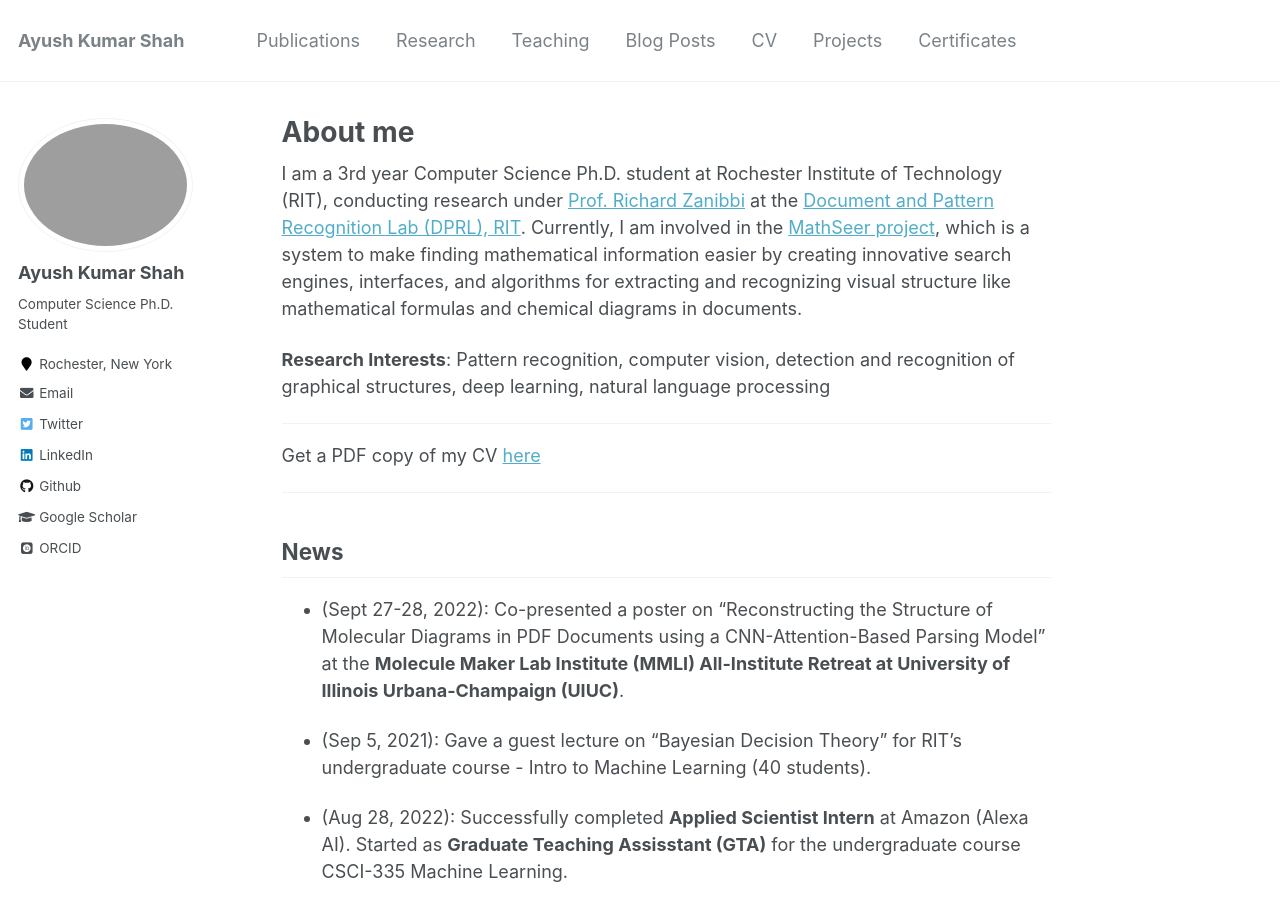
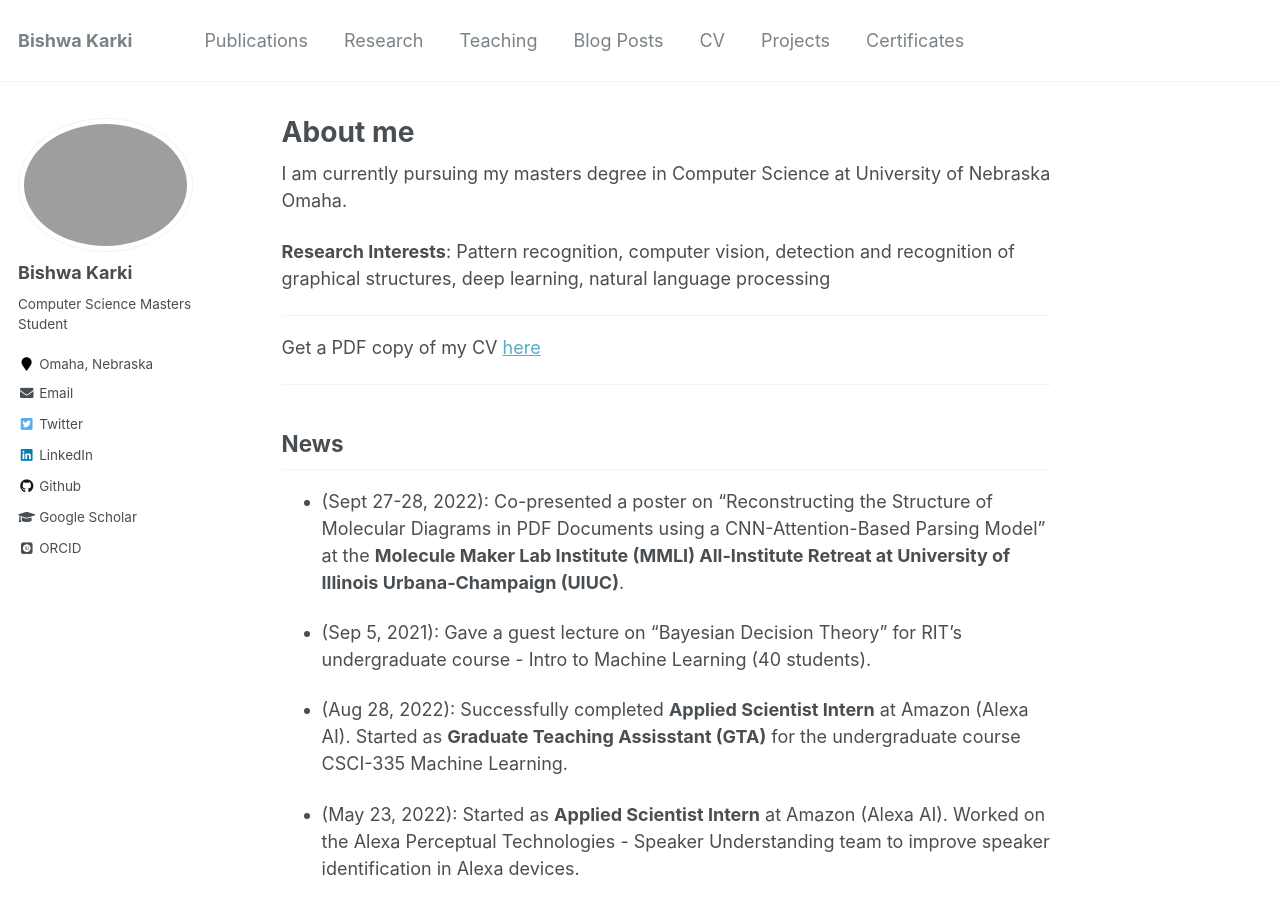
Before and after one commit to Bk073/bk073.github.io, a Jekyll site: the page built from _pages/about.md, in a window 1280 px wide and 900 px high. Built offline with Jekyll 4.4.1, drawn with Linux system fonts in a browser that asks for light colours; some web fonts are replaced; some of the changed text lies outside the part shown.

Commit message:
Changes basic layout

```diff
--- a/_config.yml
+++ b/_config.yml
@@ -7,9 +7,9 @@
 
 # Site Settings
 locale                   : "en-US"
-title                    : "Ayush Kumar Shah"
+title                    : "Bishwa Karki"
 title_separator          : "-"
-name                     : &name "Ayush Kumar Shah"
+name                     : &name "Bishwa Karki"
 description              : &description "My personal website to share my academic profile and research contributions. I also share my ideas and a reflection of intereseting topics I learn mostly in the field of Artificial Intelligence and Python."
 # url                      : https://ayushkumarshah.github.io # the base hostname & protocol for your site e.g. "https://mmistakes.github.io"
 url                      : https://shahayush.com # the base hostname & protocol for your site e.g. "https://mmistakes.github.io"
@@ -24,7 +24,7 @@ talkmap_link             : false #change to true to add link to talkmap on talks
 comments:
   provider               : "disqus"
   disqus:
-    shortname            : ayushkumarshah
+    shortname            : bishwakarki
   discourse:
     server               : # https://meta.discourse.org/t/embedding-discourse-comments-via-javascript/31963 , e.g.: meta.discourse.org
   facebook:
@@ -71,7 +71,7 @@ toc: true
 
 # Social Sharing
 twitter:
-  username               : &twitter ayushkumarshah7
+  username               : &twitter karkeebishwa1
 facebook:
   username               :
   app_id                 :
@@ -80,15 +80,15 @@ og_image                 :  # Open Graph/Twitter default site image
 # For specifying social profiles
 # - https://developers.google.com/structured-data/customize/social-profiles
 social:
-  name: Ayush Kumar Shah  # it will shows as the copyright owner in Footer
-  email: ayush.kumar.shah@gmail.com             # change to your email address
+  name: Bishwa Karki  # it will shows as the copyright owner in Footer
+  email: karkeebishwa@gmail.com             # change to your email address
   links:
     # The first element serves as the copyright owner's link
-    - https://twitter.com/ayushkumarshah7      # change to your twitter homepage
-    - https://github.com/ayushkumarshah       # change to your github homepage
+    - https://twitter.com/karkeebishwa7      # change to your twitter homepage
+    - https://github.com/bk073       # change to your github homepage
     # Uncomment below to add more social links
-    - https://www.facebook.com/ayushkumarshah
-    - https://www.linkedin.com/in/ayush7
+    - https://www.facebook.com/karkeebishwa
+    - https://www.linkedin.com/in//bishwakarki
 
 
 # Analytics
@@ -100,14 +100,14 @@ analytics:
 
 # Site Author
 author:
-  name             : "Ayush Kumar Shah"
+  name             : "Bishwa Karki"
   avatar           : "profile.jpeg"
-  bio              : "Computer Science Ph.D. Student"
-  location         : "Rochester, New York"
+  bio              : "Computer Science Masters Student"
+  location         : "Omaha, Nebraska"
   employer         :
   # pubmed           : "https://www.ncbi.nlm.nih.gov/pubmed/?term=john+snow"
   googlescholar    : "https://scholar.google.com/citations?hl=en&authuser=1&user=SD3Nv10AAAAJ"
-  email            : "ayush.kumar.shah@gmail.com"
+  email            : "karkeebishwa@gmail.com"
   researchgate     :  # example: "https://www.researchgate.net/profile/yourprofile"
   uri              :
   bitbucket        :
@@ -116,20 +116,20 @@ author:
   flickr           :
   facebook         :
   foursquare       :
-  github           : "ayushkumarshah"
+  github           : "bk073"
   google_plus      :
   keybase          :
   instagram        :
   impactstory      : #"https://profiles.impactstory.org/u/xxxx-xxxx-xxxx-xxxx"
   lastfm           :
-  linkedin         : "ayush7"
+  linkedin         : "bishwakarki"
   orcid            : "http://orcid.org/0000-0001-6158-7632"
   pinterest        :
   soundcloud       :
   stackoverflow    : # http://stackoverflow.com/users/123456/username
   steam            :
   tumblr           :
-  twitter          : "ayushkumarshah7"
+  twitter          : "karkeebishwa1"
   vine             :
   weibo            :
   xing             :
--- a/_pages/about.md
+++ b/_pages/about.md
@@ -17,13 +17,7 @@ Graduate Research Assisstant, <br>
 [Rochester Institute of Technology](https://www.rit.edu), New York
  -->
 
-I am a 3rd year Computer Science Ph.D. student at Rochester Institute of
-Technology (RIT), conducting research under [Prof. Richard Zanibbi](https://www.cs.rit.edu/~rlaz/)
-at the [Document and Pattern Recognition Lab (DPRL), RIT](https://www.cs.rit.edu/~dprl/index.html).
-Currently, I am involved in the [MathSeer project](https://www.cs.rit.edu/~dprl/mathseer/),
-which is a system to make finding mathematical information easier by creating innovative search
-engines, interfaces, and algorithms for extracting and recognizing visual
-structure like mathematical formulas and chemical diagrams in documents.
+I am currently pursuing my masters degree in Computer Science at University of Nebraska Omaha.
 
 **Research Interests**: Pattern recognition, computer vision, detection and recognition of graphical structures, deep
 learning, natural language processing
```
